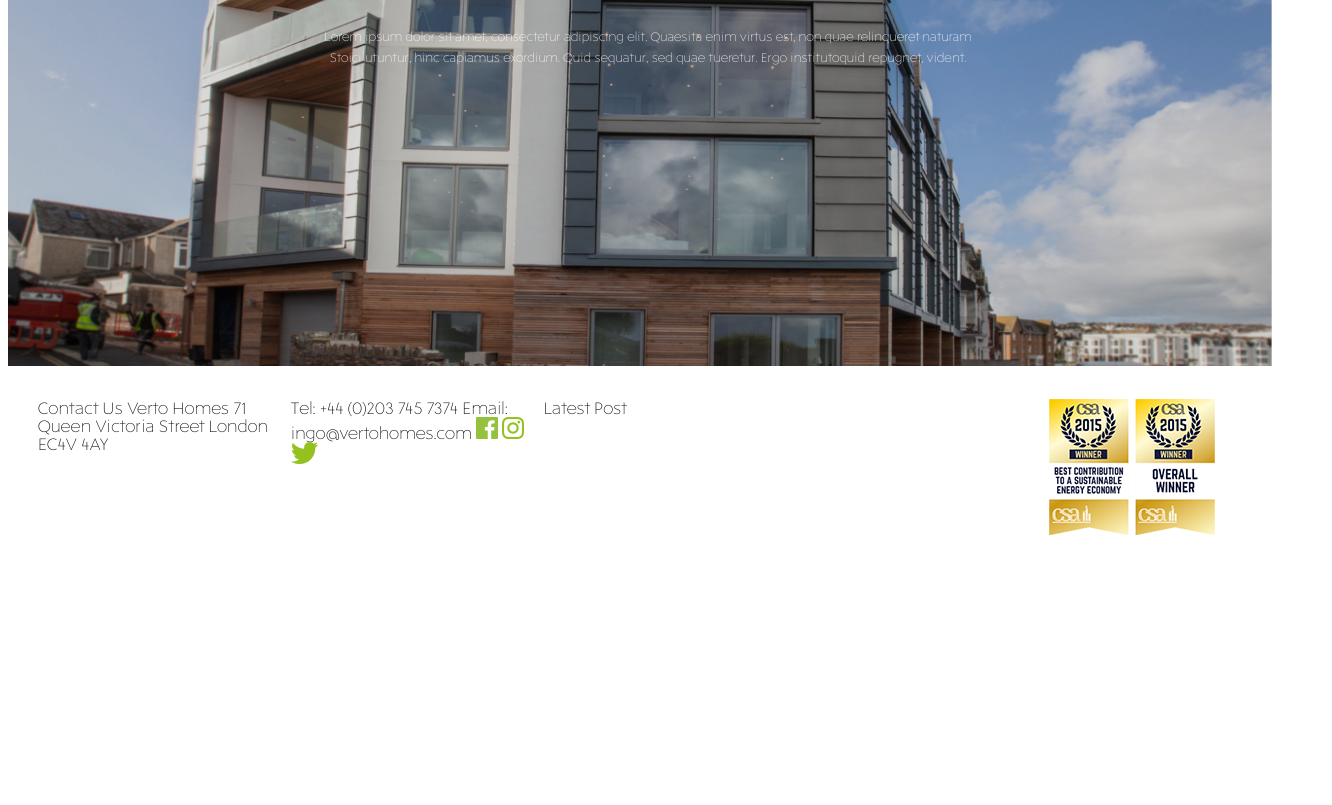
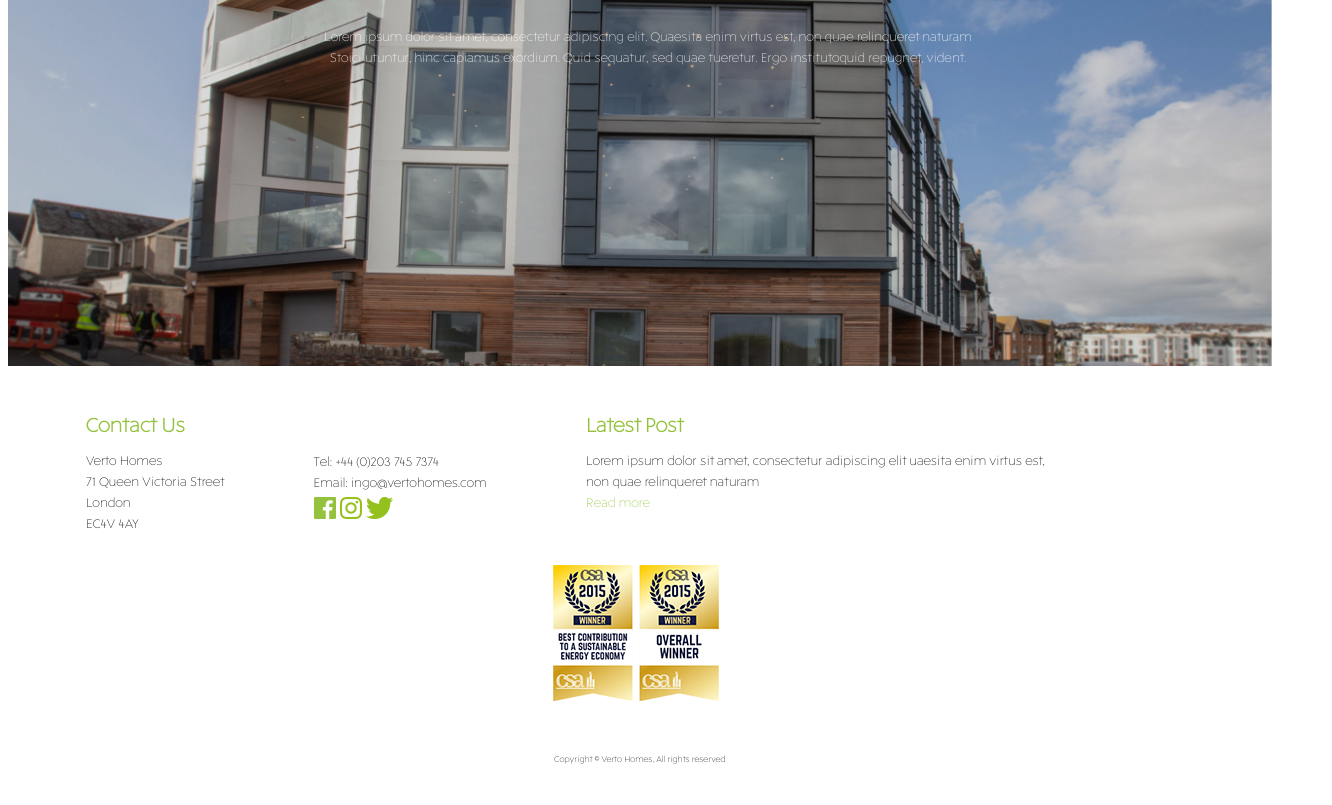
Before and after one commit to harrywynnwill/website-tech-test, a plain HTML site: page index.html in a window 1280 px wide. Shown: the part 3468-4273 px from the top of the page, 1332 px wide, since content can reach past the window. Before the commit the page ends 4044 px from the top, so only its background shows below. Drawn offline with nearby package versions, Linux system fonts and the light colour scheme.

```diff
--- a/css/main.css
+++ b/css/main.css
@@ -296,21 +296,56 @@
 .info{
   width: 100%;
   height: 100%;
-  padding: 30px;
+
   display: inline-block;
 
 }
 .contact {
-
-  width : 20%;
+  padding : 38px 0px 10px 70px;
+  width : 18%;
   float: left;
 }
+.contact.two {
+  padding: 78px 0px 0px 0px;
 
+}
+
+.info p {
+    font-size: .75em;
+}
+.social {
+  margin: 8px;
+}
+#green {
+    color: #94C23D;
+}
+
+h3 {
+  color: #94C23D;
+  margin: 8px;
+  padding-bottom: 10px;
+
+}
 .latest-post{
+  padding : 38px 0px 10px 45px;
   width: 40%;
   float: left;
 }
+.awards {
 
+text-align: right;
+
+padding: 38px 20px 0px;
+    float: left;
+}
+
+.copyright  {
+  padding-top: 40px;
+  padding-bottom: 30px;
+  font-size: .5em;
+  text-align: center;
+  width: 100%;
+}
 
 .vesta {
   padding-top: 80px;
--- a/index.html
+++ b/index.html
@@ -7,7 +7,7 @@
 	<!-- WARNING: for iOS 7, remove the width=device-width and height=device-height attributes. See https://issues.apache.org/jira/browse/CB-4323 -->
 	<!-- <meta name="viewport" content="user-scalable=no, initial-scale=1, maximum-scale=1, minimum-scale=1, width=device-width, height=device-height, target-densitydpi=device-dpi" /> -->
 	<script src="https://code.jquery.com/jquery-2.1.4.min.js"></script>
-	<!-- <script src="interface.js"></script> -->
+	<script src="interface.js"></script>
 
 	<title>VERTO HOMES</title>
 
@@ -179,26 +179,35 @@
 
   <div class="info">
     <div class="contact">
-      Contact Us
-      Verto Homes
-      71 Queen Victoria Street
-      London
-      EC4V 4AY
+      <h3>Contact Us</h3>
+      <p>Verto Homes</p>
+      <p>71 Queen Victoria Street</p>
+      <p>London</p>
+      <p>EC4V 4AY</p>
     </div>
-    <div class="contact">
-      Tel: +44 (0)203 745 7374
-      Email: ingo@vertohomes.com
-      <img src="images/facebook.png" alt="" />
-      <img src="images/instagram.png" alt="" />
-      <img src="images/twitter.png" alt="" />
+    <div class="contact two">
+      <p>Tel: +44 (0)203 745 7374</p>
+      <p>Email: ingo@vertohomes.com</p>
+      <div class="social">
+        <img src="images/facebook.png" alt="" />
+        <img src="images/instagram.png" alt="" />
+        <img src="images/twitter.png" alt="" />
+      </div>
+
     </div>
     <div class="latest-post">
-      Latest Post
+      <h3>Latest Post</h3>
+      <p>Lorem ipsum dolor sit amet, consectetur adipiscing elit uaesita enim virtus est, </p>
+      <p>non quae relinqueret naturam </p>
+      <p id="green">Read more</p>
     </div>
     <div class="awards">
       <img src="images/awards.png" alt="" />
     </div>
   </div>
+  <div class="copyright">
+    <p>Copyright © Verto Homes, All rights reserved </p>
+  </div>
 
 </body>
 
```
